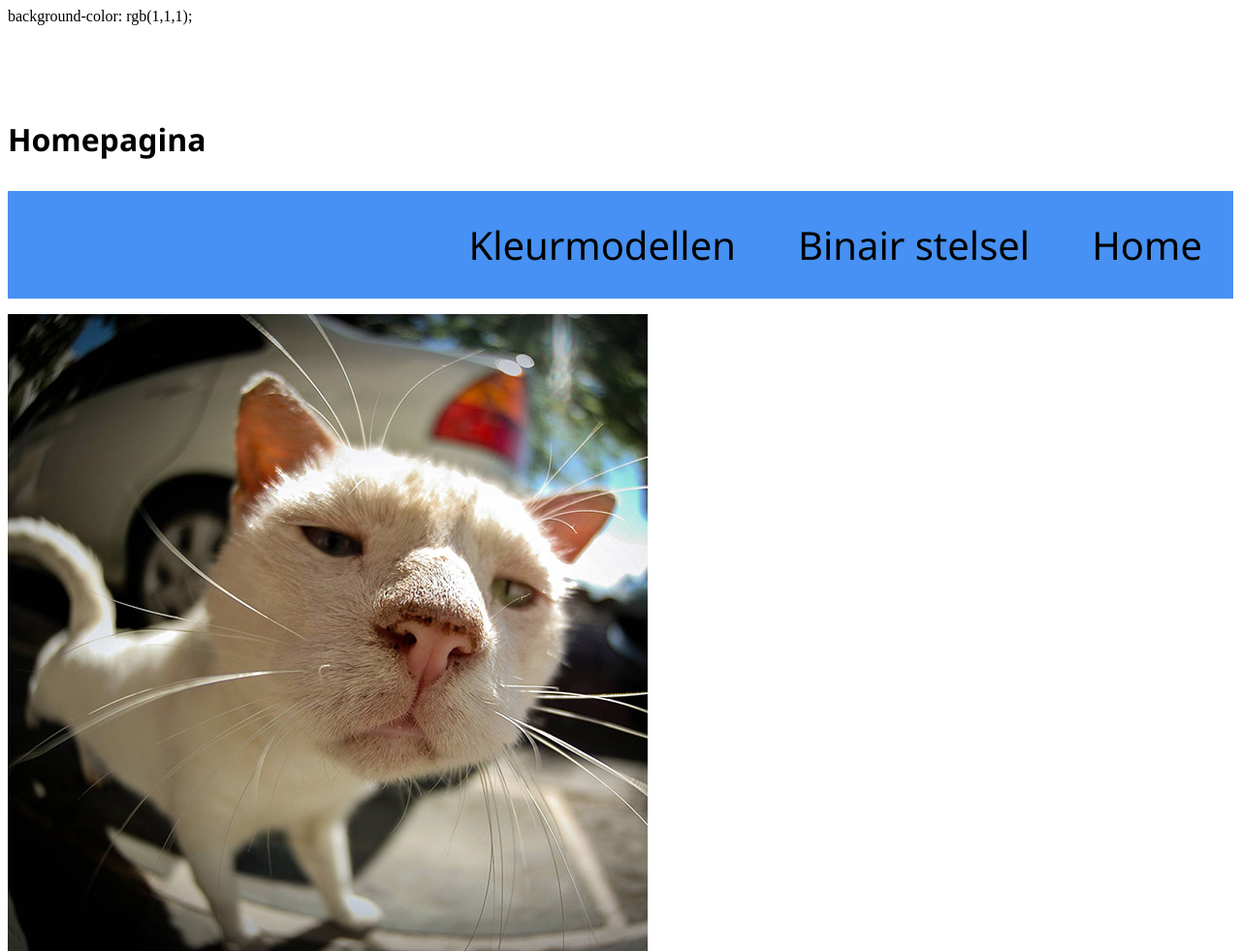
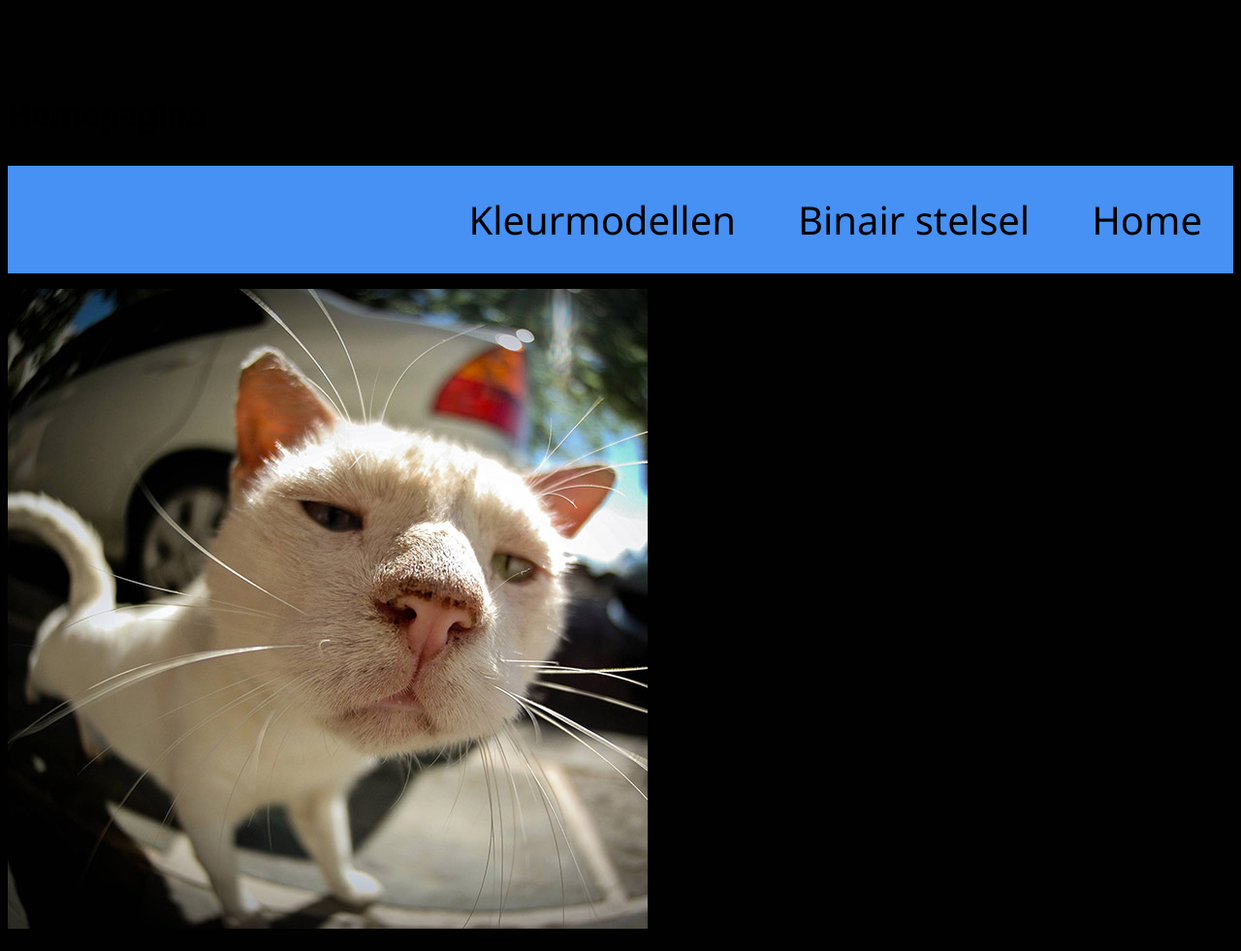
Before and after one commit to Baozbig/BaozBig.github.io, a plain HTML site: page index.html in a window 1280 px wide. Shown: the top 981 px of the page at 97% size. Drawn offline with Linux system fonts and the light colour scheme.

Commit message:
Update index.html

```diff
--- a/index.html
+++ b/index.html
@@ -6,10 +6,16 @@
         <link rel="stylesheet" type="text/css" href="opmaak.css">
         <meta charset="utf-8">
     </head>
+        <style>
+        body {
+            background-color: rgb(1,1,1);
+        }
+
+    </style>
+
     <body>
 
-    background-color: rgb(1,1,1);
-    <h1></top><P STYLE="font-size: 72pt;"><p style="font-family:'Segoe UI'">Homepagina</p></P></h1>
+        <h1></top><P STYLE="font-size: 72pt;"><p style="font-family:'Segoe UI'">Homepagina</p></P></h1>
 
         <ul>
             <li><a href="index.html">Home</a></li>
```
